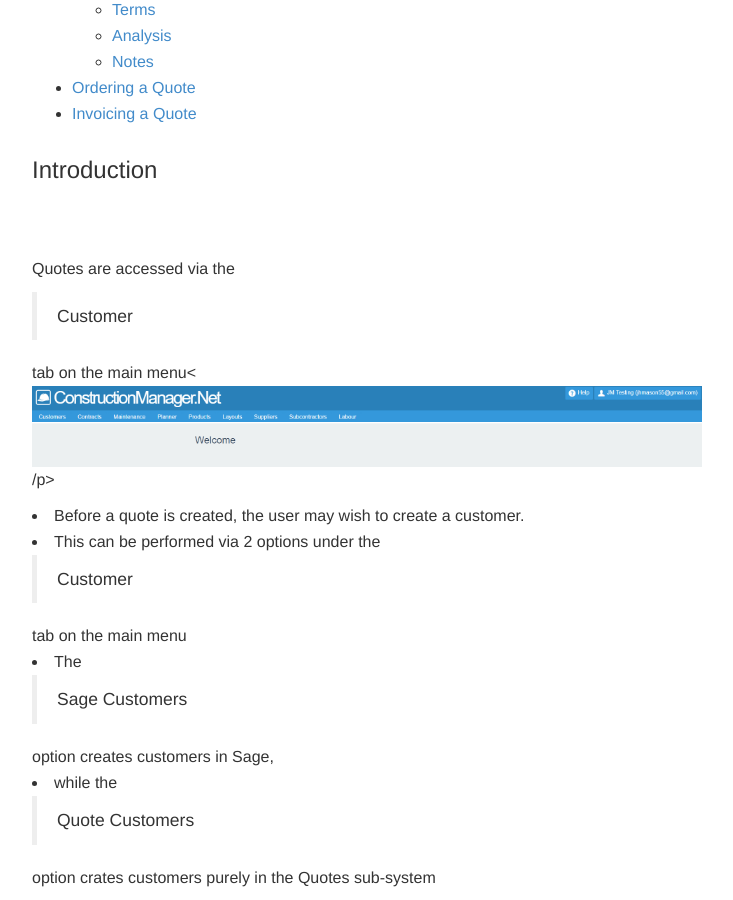
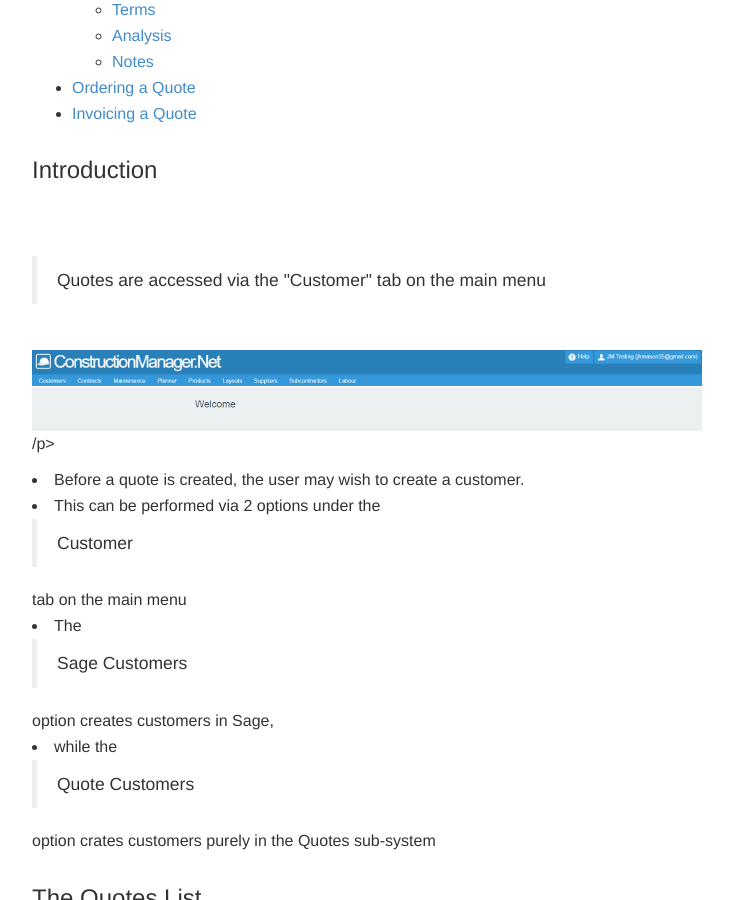
Before and after one commit to JNCSolutions/ConstructionManagerDocs, a Jekyll site: the page built from quotes.html, in a window 1280 px wide and 900 px high, scrolled down 339 px. Shown: the whole window, without its empty margins (273-1006 px from the left). Built offline with Jekyll 4.4.1, drawn with Linux system fonts in a browser that asks for light colours.

Commit message:
Update quotes.html

```diff
--- a/quotes.html
+++ b/quotes.html
@@ -26,12 +26,12 @@ title: Quotes
     </ul>
   </div>
 
-  <div id="introducyiont" class="col-lg-12">
+  <div id="introducion" class="col-lg-12">
     <h3>Introduction</h3>
      <br><br>
 
     <p>
-        <p>Quotes are accessed via the <blockquote>Customer</blockquote> tab on the main menu<
+        <p><Blockquote>Quotes are accessed via the "Customer" tab on the main menu</Blockquote>
         <br>
         <img src="img/Main_Menu.PNG" style="width: 100%;">
         <br>
```
